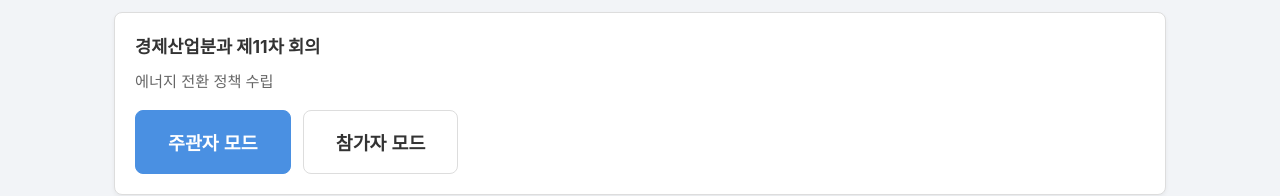
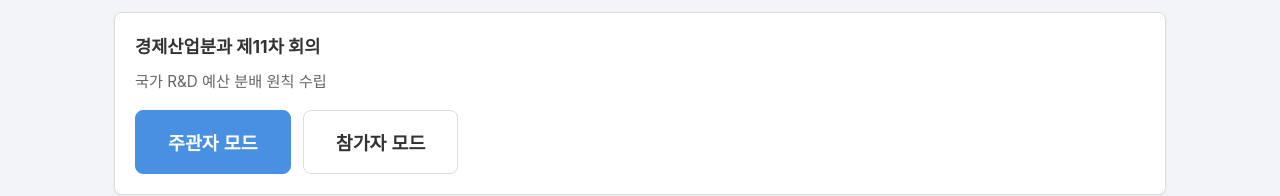
Before and after one commit to zzonge0730/SLA451_Project, a React (Vite) app: page / in a window 1280 px wide. Shown: the part 174-370 px from the top of the page. Built offline with nearby package versions, Linux system fonts and the light colour scheme.

Commit message:
회의 이름 변경

```diff
--- a/src/screens/Home.tsx
+++ b/src/screens/Home.tsx
@@ -12,7 +12,7 @@ const mockMeetings: Meeting[] = [
   {
     id: '1',
     name: '경제산업분과 제11차 회의',
-    agenda: '에너지 전환 정책 수립'
+    agenda: '국가 R&D 예산 분배 원칙 수립'
   },
   {
     id: '2',
```
